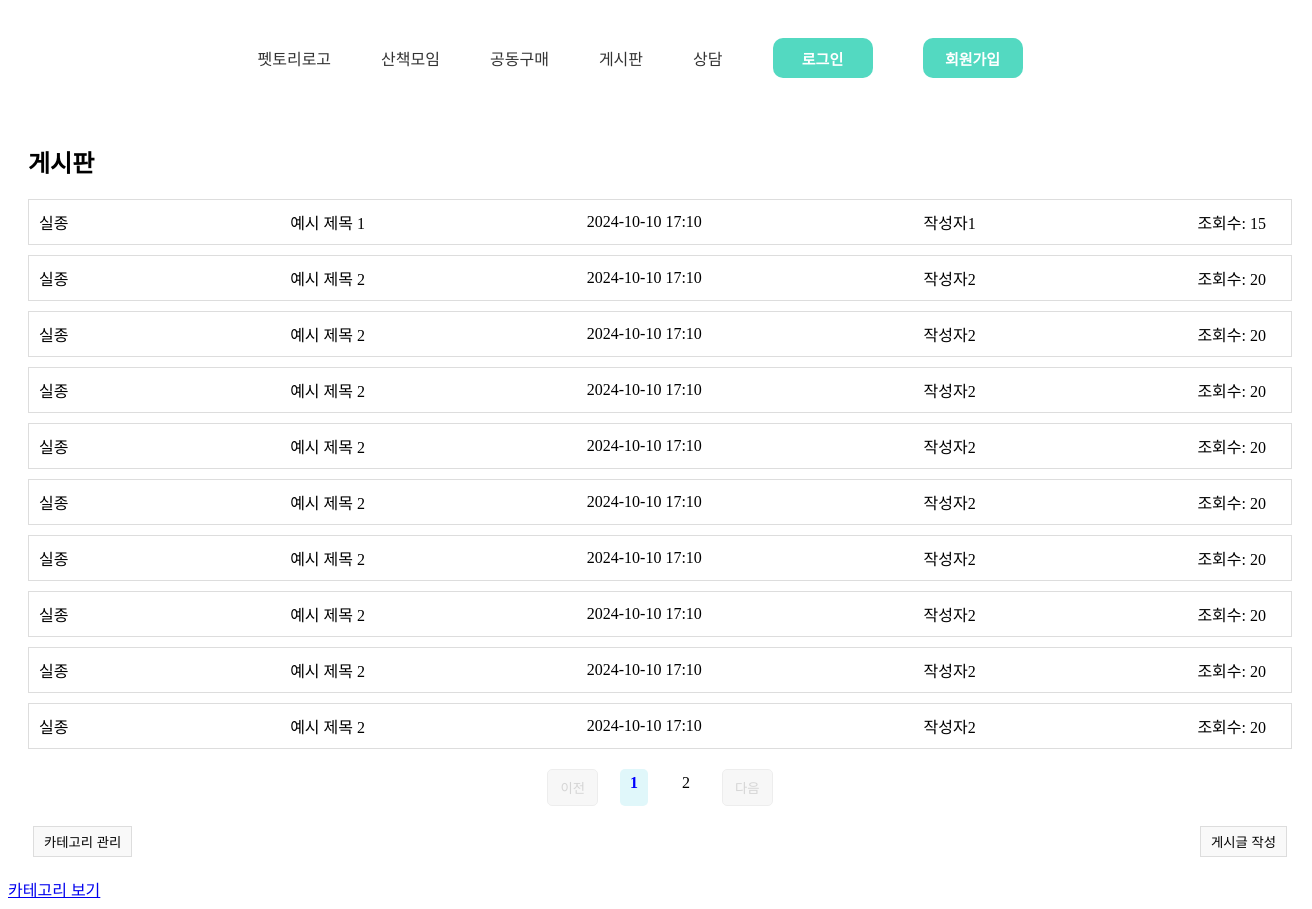
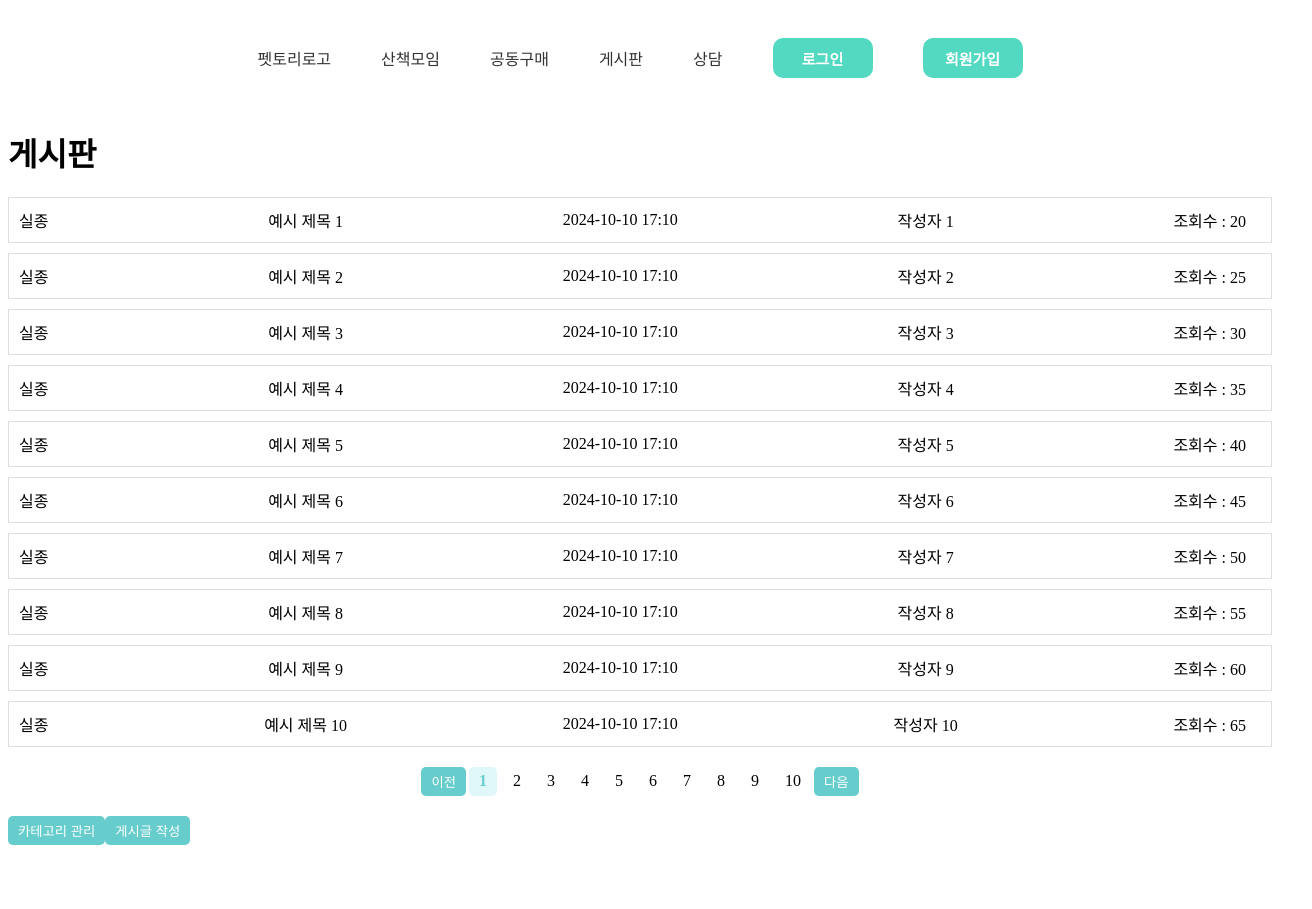
Before and after one commit to beyond-sw-camp/be10-3rd-Pettory-pettory, a Vue app in the folder board/: page /board in a window 1280 px wide. Shown: the whole page, 1312 px wide, since content can reach past the window. After the commit the page ends 853 px from the top, so only its background shows below. Built offline with nearby package versions, Linux system fonts and the light colour scheme.

Commit message:
페이징 바, 카테고리 관리 이동 기능 완료

```diff
--- a/board/src/App.vue
+++ b/board/src/App.vue
@@ -10,7 +10,6 @@ import CategoryList from './category/view/CategoryList.vue';
 
     <Header />
     <router-view></router-view>
-    <router-link to="/board/category">카테고리 보기</router-link>
   </div>
 </template>
 
--- /dev/null
+++ b/board/src/board/components/BoardButton.vue
@@ -0,0 +1,36 @@
+<template>
+  <!-- 부모 컴포넌트에서 전달받은 스타일을 적용 -->
+  <button class="board-button" :style="buttonStyle" @click="$emit('click')">
+    <slot></slot>
+  </button>
+</template>
+
+<script setup lang="ts">
+import { defineProps, defineEmits } from 'vue';
+
+// props와 emits 정의
+const props = defineProps({
+  buttonStyle: {
+    type: Object,
+    default: () => ({})
+  }
+});
+
+const emit = defineEmits(['click']);
+</script>
+
+<style scoped>
+.board-button {
+  background-color: #66cccc;
+  border: none;
+  padding: 5px 10px; /* 기본 padding */
+  color: white;
+  cursor: pointer;
+  border-radius: 5px;
+  transition: background-color 0.3s;
+}
+
+.board-button:hover {
+  background-color: #559999;
+}
+</style>
--- /dev/null
+++ b/board/src/board/components/BoardPagingBar.vue
@@ -0,0 +1,79 @@
+<template>
+  <div class="pagination">
+    <BoardButton @click="prevSet" :disabled="currentPage === 1">이전</BoardButton>
+    <span v-for="page in visiblePages" :key="page" @click="goToPage(page)" :class="{ active: currentPage === page }">
+      {{ page }}
+    </span>
+    <BoardButton @click="nextSet" :disabled="currentPage === totalPages">다음</BoardButton>
+  </div>
+</template>
+
+<script lang="ts">
+import { defineComponent, PropType } from 'vue';
+import BoardButton from "@/board/components/BoardButton.vue";
+
+export default defineComponent({
+  components: {
+    BoardButton,
+  },
+  props: {
+    currentPage: {
+      type: Number,
+      required: true
+    },
+    totalPages: {
+      type: Number,
+      required: true
+    },
+    startPage: {
+      type: Number,
+      required: true
+    },
+    visiblePages: {
+      type: Array as PropType<number[]>,
+      required: true
+    }
+  },
+  emits: ['goToPage', 'prevSet', 'nextSet'],
+  methods: {
+    goToPage(page: number) {
+      this.$emit('goToPage', page);
+    },
+    prevSet() {
+      this.$emit('prevSet');
+    },
+    nextSet() {
+      this.$emit('nextSet');
+    }
+  }
+});
+</script>
+
+<style scoped>
+.pagination {
+  display: flex;
+  justify-content: center;
+  margin: 20px 0;
+}
+
+.pagination span {
+  margin: 0 3px;
+  padding: 5px 10px;
+  cursor: pointer;
+  transition: background-color 0.3s ease, color 0.3s ease;
+}
+
+.pagination span:hover {
+  background-color: #66cccc;
+  color: white;
+  border-radius: 5px;
+}
+
+.pagination .active {
+  font-weight: bold;
+  color: #66cccc;
+  background-color: #e0f7fa;
+  padding: 5px 10px;
+  border-radius: 5px;
+}
+</style>
--- a/board/src/board/components/BoardPost.vue
+++ b/board/src/board/components/BoardPost.vue
@@ -4,7 +4,7 @@
     <div class="post-title">{{ post.title }}</div>
     <div class="post-created-at">{{ post.createdAt }}</div>
     <div class="post-author">{{ post.author }}</div>
-    <div class="post-views">조회수: {{ post.views }}</div>
+    <div class="post-views">{{ post.views }}</div>
   </div>
 </template>
 
--- a/board/src/board/view/Board.vue
+++ b/board/src/board/view/Board.vue
@@ -7,25 +7,33 @@
       <BoardPost v-for="(post, index) in paginatedPosts" :key="index" :post="post" />
     </div>
 
-    <!-- 페이지네이션 -->
-    <div class="pagination">
-      <button @click="prevSet" :disabled="startPage === 1">이전</button>
-      <span v-for="page in visiblePages" :key="page" @click="goToPage(page)" :class="{ active: currentPage === page }">{{ page }}</span>
-      <button @click="nextSet" :disabled="startPage + 9 >= totalPages">다음</button>
-    </div>
+    <!-- 페이지네이션 컴포넌트 -->
+    <BoardPagingBar
+        :currentPage="currentPage"
+        :totalPages="totalPages"
+        :startPage="startPage"
+        :visiblePages="visiblePages"
+        @goToPage="goToPage"
+        @prevSet="prevSet"
+        @nextSet="nextSet"
+    />
 
     <!-- 카테고리 관리 및 게시글 작성 버튼 -->
     <div class="board-actions">
-      <button @click="manageCategories">카테고리 관리</button>
-      <button @click="writePost">게시글 작성</button>
+      <RouterLink to="/board/category" active-class="active" replace>
+        <BoardButton>카테고리 관리</BoardButton>
+      </RouterLink>
+      <BoardButton @click="writePost">게시글 작성</BoardButton>
     </div>
   </div>
 </template>
 
 <script lang="ts">
 import { defineComponent, ref, computed } from 'vue';
-import PostItem from '@/board/components/BoardPost.vue';
-import BoardPost from "@/board/components/BoardPost.vue"; // 게시글 컴포넌트 불러오기
+import BoardPost from "@/board/components/BoardPost.vue";
+import BoardButton from "@/board/components/BoardButton.vue";
+import BoardPagingBar from "@/board/components/BoardPagingBar.vue";
+import { RouterLink } from 'vue-router';
 
 interface Post {
   category: string;
@@ -37,34 +45,26 @@ interface Post {
 
 export default defineComponent({
   components: {
+    RouterLink,
+    BoardButton,
     BoardPost,
-    PostItem, // 컴포넌트 등록
+    BoardPagingBar
   },
   setup() {
-    const posts = ref<Post[]>([
-      // 게시글 예시 데이터
-      { category: '실종', title: '예시 제목 1', createdAt: '2024-10-10 17:10', author: '작성자1', views: 15 },
-      { category: '실종', title: '예시 제목 2', createdAt: '2024-10-10 17:10', author: '작성자2', views: 20 },
-      { category: '실종', title: '예시 제목 2', createdAt: '2024-10-10 17:10', author: '작성자2', views: 20 },
-      { category: '실종', title: '예시 제목 2', createdAt: '2024-10-10 17:10', author: '작성자2', views: 20 },
-      { category: '실종', title: '예시 제목 2', createdAt: '2024-10-10 17:10', author: '작성자2', views: 20 },
-      { category: '실종', title: '예시 제목 2', createdAt: '2024-10-10 17:10', author: '작성자2', views: 20 },
-      { category: '실종', title: '예시 제목 2', createdAt: '2024-10-10 17:10', author: '작성자2', views: 20 },
-      { category: '실종', title: '예시 제목 2', createdAt: '2024-10-10 17:10', author: '작성자2', views: 20 },
-      { category: '실종', title: '예시 제목 2', createdAt: '2024-10-10 17:10', author: '작성자2', views: 20 },
-      { category: '실종', title: '예시 제목 2', createdAt: '2024-10-10 17:10', author: '작성자2', views: 20 },
-      { category: '실종', title: '예시 제목 2', createdAt: '2024-10-10 17:10', author: '작성자2', views: 20 },
-      { category: '실종', title: '예시 제목 2', createdAt: '2024-10-10 17:10', author: '작성자2', views: 20 },
-      // 추가 게시글 데이터
-    ]);
+    const posts = ref<Post[]>(Array(120).fill().map((_, index) => ({
+      category: '실종',
+      title: `예시 제목 ${index + 1}`,
+      createdAt: '2024-10-10 17:10',
+      author: `작성자 ${index + 1}`,
+      views: `조회수 : ${20 + index * 5}`
+    })));
 
     const currentPage = ref<number>(1);
     const postsPerPage = ref<number>(10);
     const totalPages = computed(() => Math.ceil(posts.value.length / postsPerPage.value));
 
-    const startPage = ref<number>(1); // 현재 페이지 그룹의 첫 번째 페이지 (10개 단위로 관리)
+    const startPage = ref<number>(1);
 
-    // 현재 페이지 그룹의 10개 페이지 표시
     const visiblePages = computed(() => {
       const pages = [];
       for (let i = startPage.value; i <= Math.min(startPage.value + 9, totalPages.value); i++) {
@@ -73,19 +73,16 @@ export default defineComponent({
       return pages;
     });
 
-    // 현재 페이지의 게시글 계산
     const paginatedPosts = computed(() => {
       const start = (currentPage.value - 1) * postsPerPage.value;
       const end = start + postsPerPage.value;
       return posts.value.slice(start, end);
     });
 
-    // 특정 페이지로 이동
     const goToPage = (page: number) => {
       currentPage.value = page;
     };
 
-    // 페이지 그룹의 이전 세트로 이동
     const prevSet = () => {
       if (startPage.value > 1) {
         startPage.value -= 10;
@@ -93,18 +90,13 @@ export default defineComponent({
       }
     };
 
-    // 페이지 그룹의 다음 세트로 이동
     const nextSet = () => {
       if (startPage.value + 9 < totalPages.value) {
         startPage.value += 10;
         currentPage.value = startPage.value;
       } else {
-        currentPage.value = totalPages.value; // 마지막 페이지로 이동
+        currentPage.value = totalPages.value;
       }
-    };
-
-    const manageCategories = () => {
-      alert('카테고리 관리 페이지로 이동');
     };
 
     const writePost = () => {
@@ -122,98 +114,8 @@ export default defineComponent({
       goToPage,
       prevSet,
       nextSet,
-      manageCategories,
       writePost,
     };
   },
 });
 </script>
-
-<style scoped>
-.board-page {
-  width: 100%;
-  padding: 20px;
-}
-
-.board-title {
-  font-size: 24px;
-  font-weight: bold;
-  margin-bottom: 20px;
-}
-
-.board-list {
-  margin-bottom: 20px;
-}
-
-.pagination {
-  display: flex;
-  justify-content: center;
-  margin: 20px 0;
-}
-
-
-.pagination button {
-  padding: 8px 12px;
-  margin: 0 10px; /* 버튼 간의 간격을 넓힘 */
-  border: 1px solid #ddd;
-  background-color: #f0f0f0;
-  cursor: pointer;
-  border-radius: 5px; /* 둥근 모서리 추가 */
-  transition: background-color 0.3s ease, box-shadow 0.3s ease;
-}
-
-.pagination button:hover {
-  background-color: #66cccc;
-  box-shadow: 0 4px 8px rgba(0, 0, 0, 0.2); /* 호버 시 그림자 추가 */
-}
-
-.pagination button:disabled {
-  cursor: not-allowed;
-  opacity: 0.5;
-}
-
-.pagination span {
-  margin: 0 12px; /* 페이지 번호 간격을 넓힘 */
-  padding: 5px 10px;
-  cursor: pointer;
-  transition: background-color 0.3s ease, color 0.3s ease;
-}
-
-.pagination span:hover {
-  background-color: #66cccc;
-  color: white;
-  border-radius: 5px;
-}
-
-.pagination .active {
-  font-weight: bold;
-  color: blue;
-  background-color: #e0f7fa;
-  padding: 5px 10px;
-  border-radius: 5px; /* 활성화된 페이지에 디자인 추가 */
-}
-
-button {
-  padding: 5px 10px;
-  margin: 0 5px;
-  border: 1px solid #ddd;
-  background-color: #f9f9f9;
-  cursor: pointer;
-}
-
-button:disabled {
-  cursor: not-allowed;
-  opacity: 0.5;
-}
-
-.active {
-  font-weight: bold;
-  color: blue;
-}
-
-.board-actions {
-  display: flex;
-  justify-content: space-between;
-  margin-top: 20px;
-}
-</style>
```
